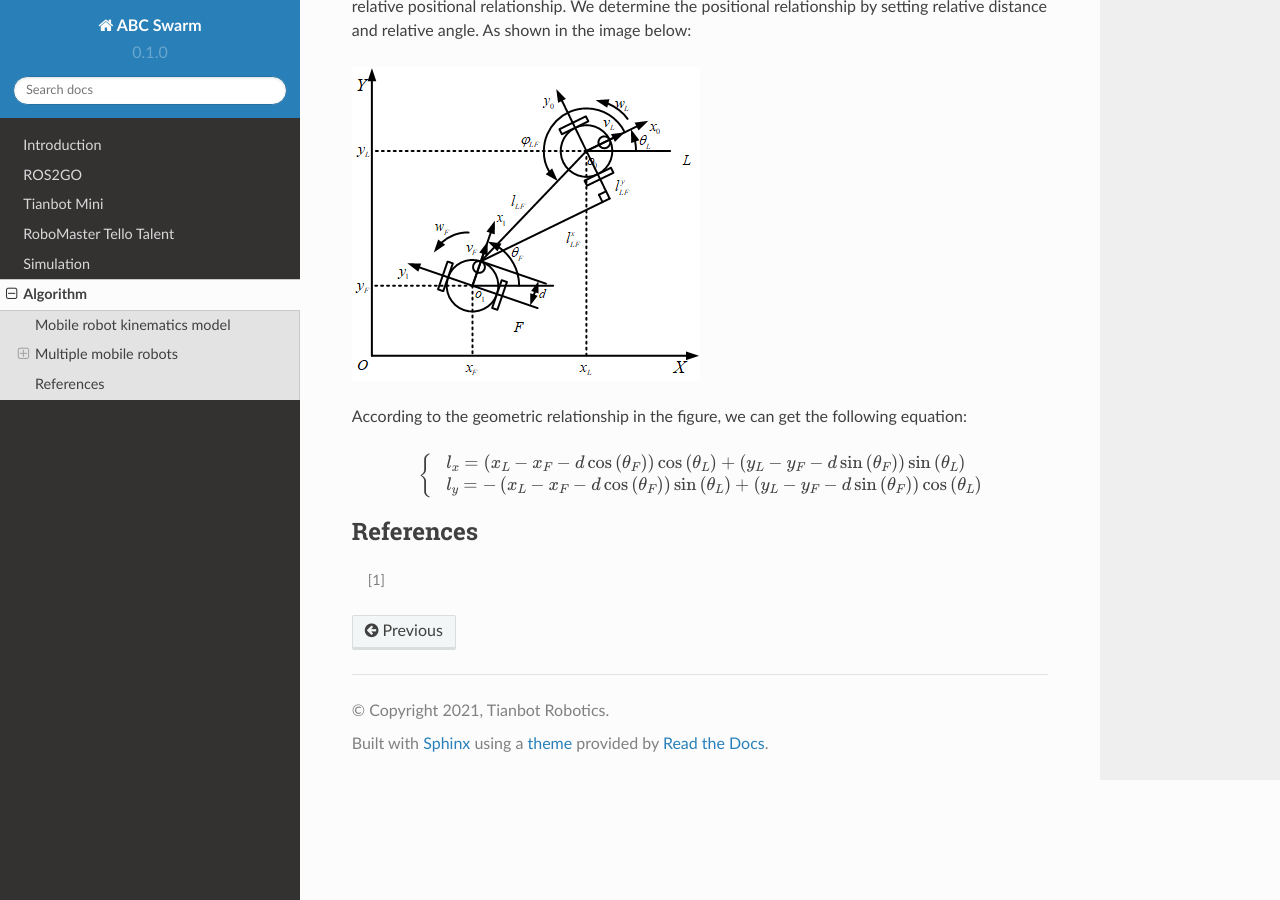
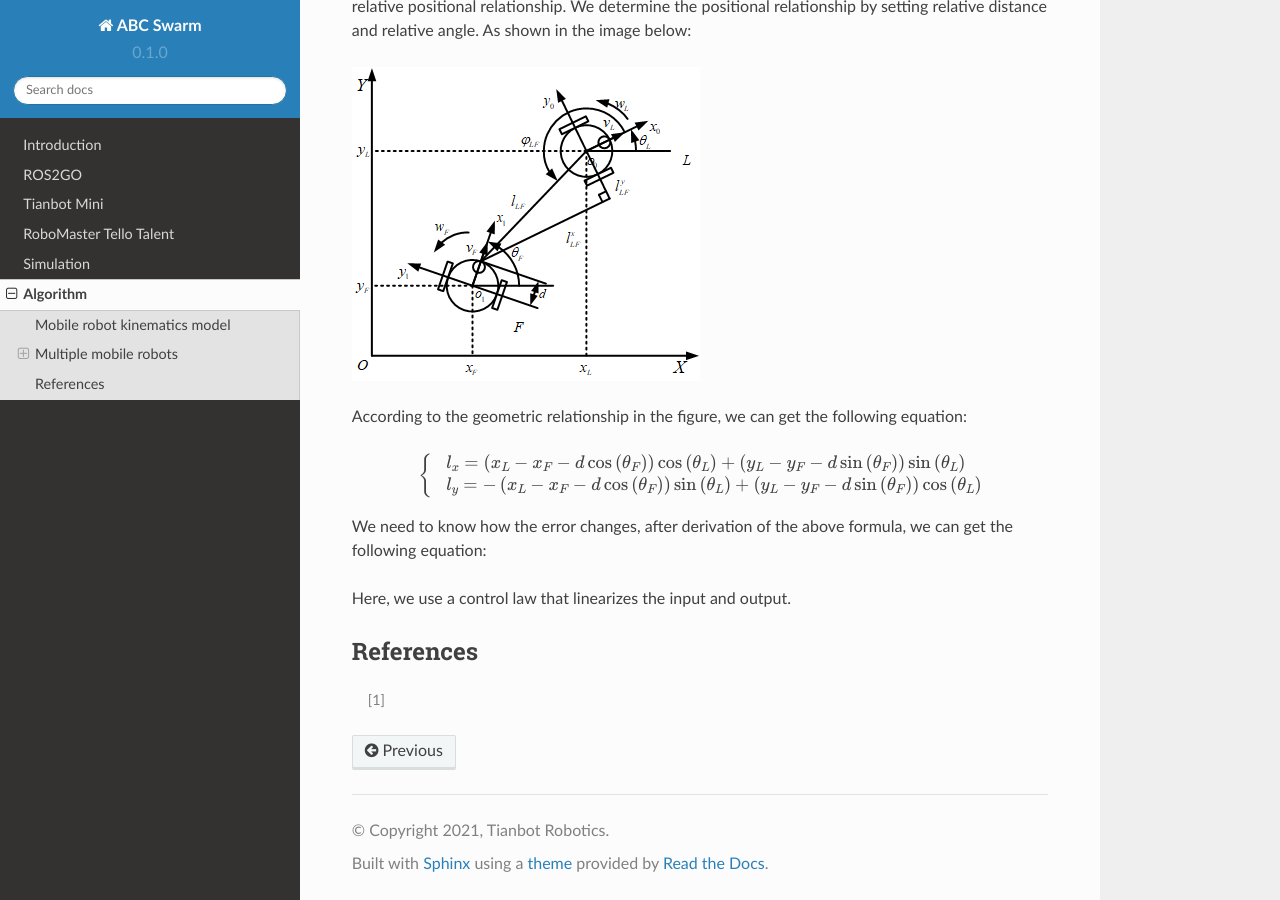
Before and after one commit to tianbot/abc_swarm, a Sphinx documentation site: the page built from docs/source/algorithm.rst, in a window 1280 px wide and 900 px high, scrolled down 985 px. Built offline with Sphinx 7.4.7 and the Read the Docs theme 2.0.0, drawn with Linux system fonts in a browser that asks for light colours; pages that are not in the unit, such as notebooks, are missing from menus.

Commit message:
Update algorithm.rst

```diff
--- a/docs/source/algorithm.rst
+++ b/docs/source/algorithm.rst
@@ -36,6 +36,10 @@ According to the geometric relationship in the figure, we can get the following
  \\l_{y}=-\left(x_{L}-x_{F}-d\cos\left(\theta_{F}\right)\right)\sin\left(\theta_{L}\right)+\left(y_{L}-y_{F}-d\sin\left(\theta_{F}\right)\right)\cos\left(\theta_{L}\right)
  \end{cases}
 
+We need to know how the error changes, after derivation of the above formula, we can get the following equation:
+
+Here, we use a control law that linearizes the input and output.
+
 References
 ==========
 
```
